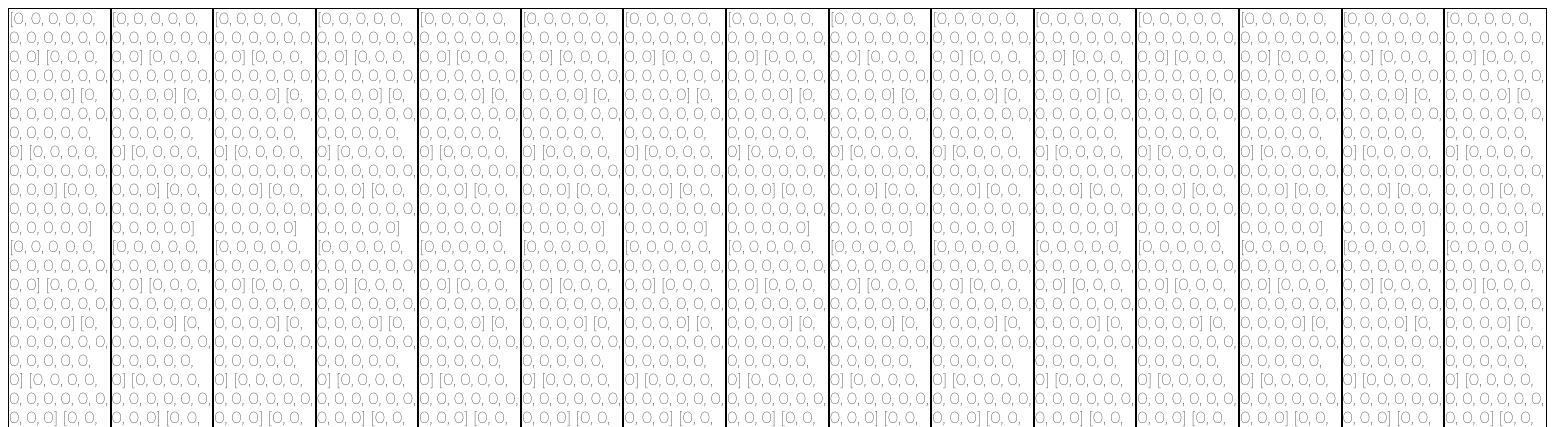
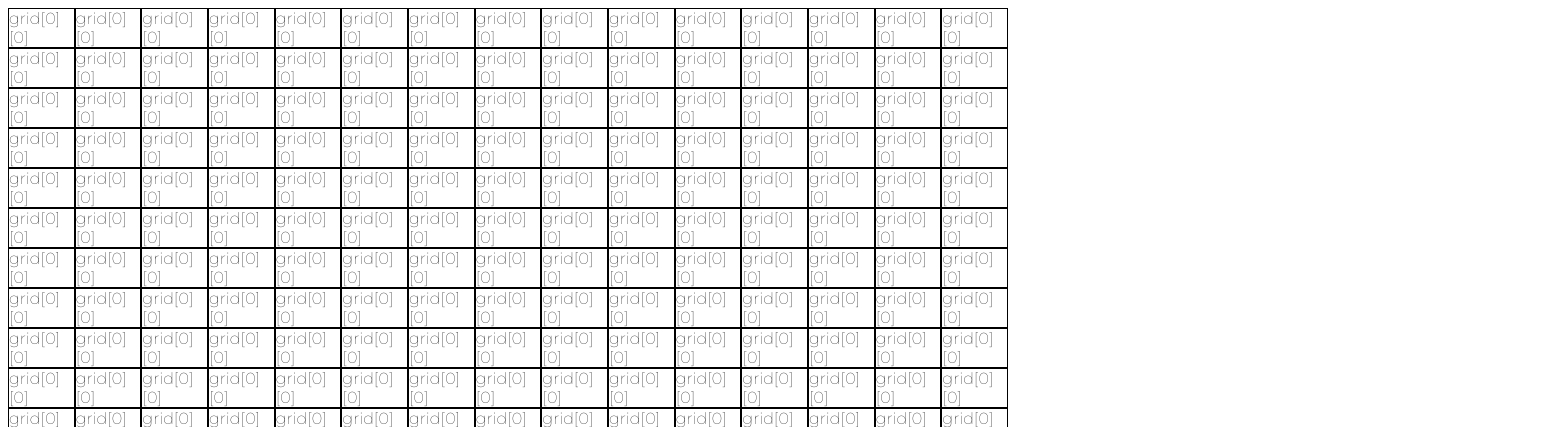
Before and after one commit to kevinolson1836/hackathon, a Flask app: page / in a window 1560 px wide. Shown: the top 427 px of the page. Run offline with Flask 2, Linux system fonts and the light colour scheme.

Commit message:
json grid

```diff
--- a/main.py
+++ b/main.py
@@ -41,7 +41,10 @@ def hello():
         "fenced"
         ]
 
-    return render_template('index.html', grid=grid)
+    import json
+    json_grid = json.dumps(grid)
+
+    return render_template('index.html', grid=json_grid)
 
 def init_grid(size):
     grid = []
--- a/templates/index.html
+++ b/templates/index.html
@@ -43,7 +43,7 @@
                 cell.style.border = '.1px solid black';
                 cell.style.gridRow = row;
                 cell.style.gridColumn = column;
-                cell.textContent = '{% for x in grid %} {{x}} {% endfor %}';
+                cell.textContent = 'grid[0][0]' ;
                 column += 1;
                 if (column === rowtot + 1) {
                     row += 1;
```
